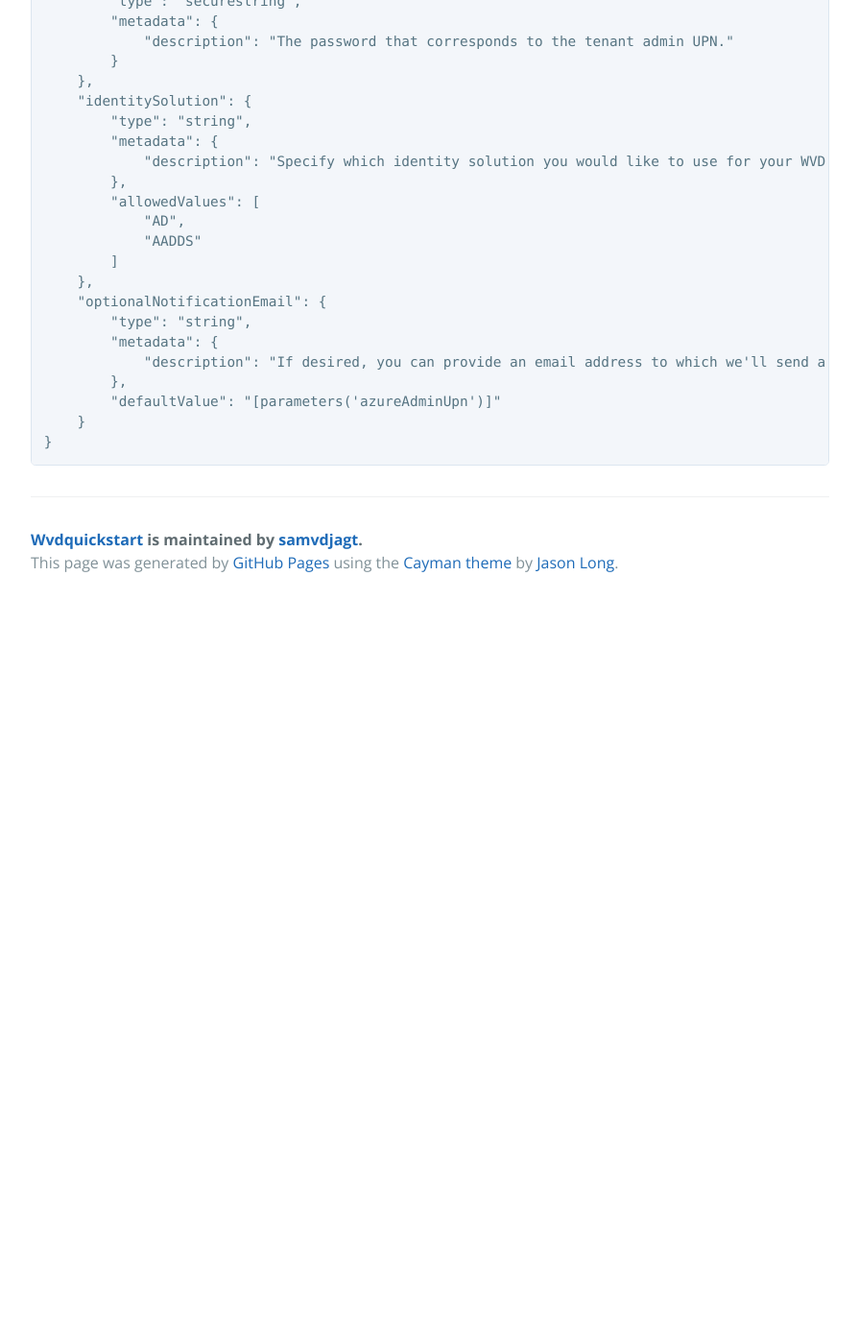
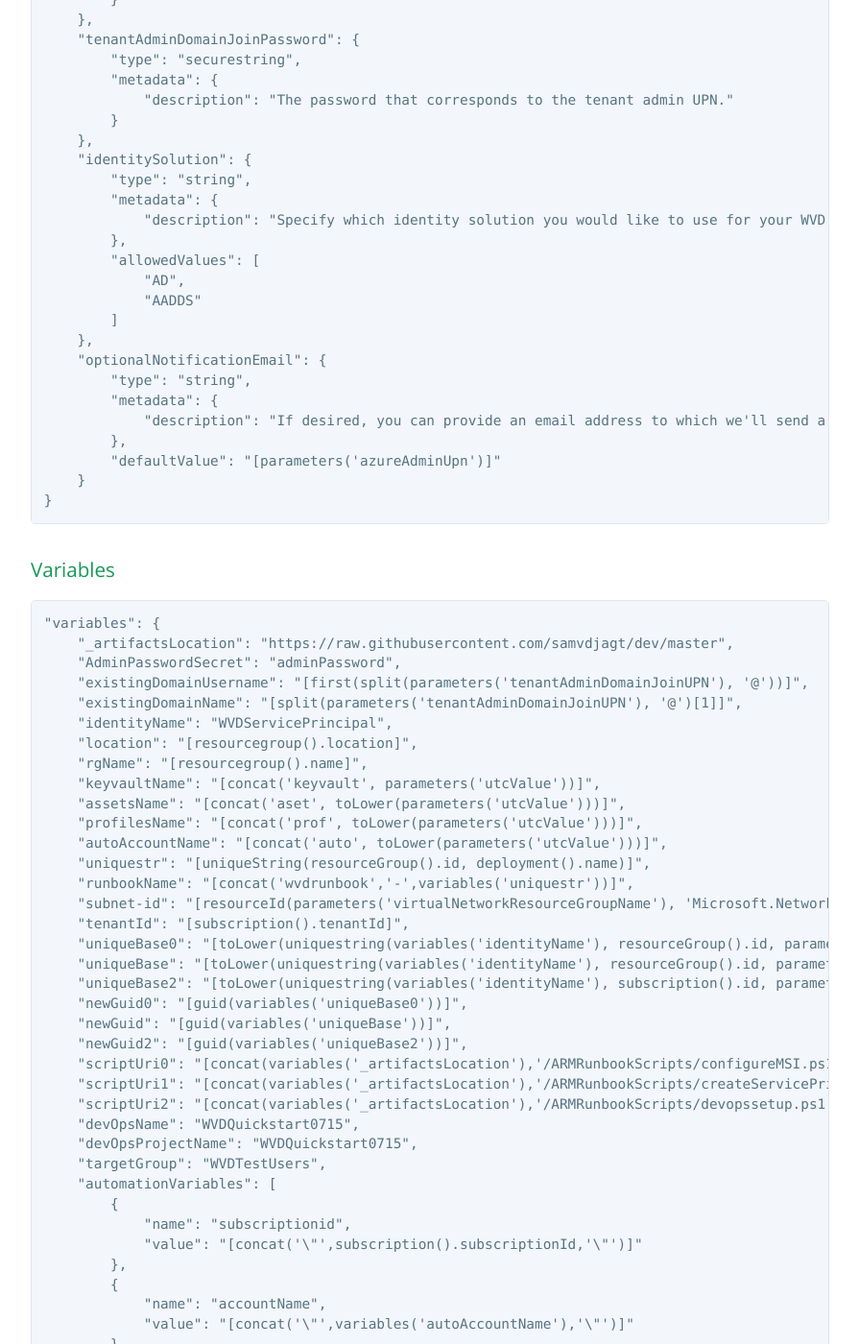
Before and after one commit to samvdjagt/wvdquickstart, a Jekyll site: the page built from armdeployment.md, in a window 1280 px wide and 1400 px high, scrolled down 1547 px. Shown: the whole window at 96% size, without its empty margins (192-1087 px from the left). Built offline with Jekyll 4.4.1, drawn with Linux system fonts in a browser that asks for light colours; before the commit the page ends 2177 px from its top, so only the background shows below that; some of the changed text lies outside the part shown.

Commit message:
Update armdeployment.md

````diff
--- a/armdeployment.md
+++ b/armdeployment.md
@@ -7,6 +7,7 @@ filename: armdeployment
 ## Breakdown of ARM Deployment to Setup Azure DevOps
 To understand the first of the two major deployments in the WVD Quickstart, the ARM deployment that configures the Azure DevOps automation and deploys some supporting resources, let's dive into the ARM template itself.
 
+### Parameters
 ```
 "parameters": {
     "utcValue": {
@@ -80,3 +81,122 @@ To understand the first of the two major deployments in the WVD Quickstart, the
     }
 }
 ```
+
+### Variables
+```
+"variables": {
+    "_artifactsLocation": "https://raw.githubusercontent.com/samvdjagt/dev/master",
+    "AdminPasswordSecret": "adminPassword",
+    "existingDomainUsername": "[first(split(parameters('tenantAdminDomainJoinUPN'), '@'))]",
+    "existingDomainName": "[split(parameters('tenantAdminDomainJoinUPN'), '@')[1]]",
+    "identityName": "WVDServicePrincipal",
+    "location": "[resourcegroup().location]",
+    "rgName": "[resourcegroup().name]",
+    "keyvaultName": "[concat('keyvault', parameters('utcValue'))]",
+    "assetsName": "[concat('aset', toLower(parameters('utcValue')))]",
+    "profilesName": "[concat('prof', toLower(parameters('utcValue')))]",
+    "autoAccountName": "[concat('auto', toLower(parameters('utcValue')))]",
+    "uniquestr": "[uniqueString(resourceGroup().id, deployment().name)]",
+    "runbookName": "[concat('wvdrunbook','-',variables('uniquestr'))]",
+    "subnet-id": "[resourceId(parameters('virtualNetworkResourceGroupName'), 'Microsoft.Network/virtualNetworks/subnets', parameters('existingVnetName'), parameters('existingSubnetName'))]",
+    "tenantId": "[subscription().tenantId]",
+    "uniqueBase0": "[toLower(uniquestring(variables('identityName'), resourceGroup().id, parameters('utcValue'),'MSISetup'))]",
+    "uniqueBase": "[toLower(uniquestring(variables('identityName'), resourceGroup().id, parameters('utcValue'),variables('autoAccountName')))]",
+    "uniqueBase2": "[toLower(uniquestring(variables('identityName'), subscription().id, parameters('utcValue'),'devOpsSetup'))]",
+    "newGuid0": "[guid(variables('uniqueBase0'))]",
+    "newGuid": "[guid(variables('uniqueBase'))]",
+    "newGuid2": "[guid(variables('uniqueBase2'))]",
+    "scriptUri0": "[concat(variables('_artifactsLocation'),'/ARMRunbookScripts/configureMSI.ps1')]",
+    "scriptUri1": "[concat(variables('_artifactsLocation'),'/ARMRunbookScripts/createServicePrincipal.ps1')]",
+    "scriptUri2": "[concat(variables('_artifactsLocation'),'/ARMRunbookScripts/devopssetup.ps1')]",
+    "devOpsName": "WVDQuickstart0715",
+    "devOpsProjectName": "WVDQuickstart0715",
+    "targetGroup": "WVDTestUsers",
+    "automationVariables": [
+        {
+            "name": "subscriptionid",
+            "value": "[concat('\"',subscription().subscriptionId,'\"')]"
+        },
+        {
+            "name": "accountName",
+            "value": "[concat('\"',variables('autoAccountName'),'\"')]"
+        },
+        {
+            "name": "AppName",
+            "value": "[concat('\"',variables('identityName'),'\"')]"
+        },
+        {
+            "name": "ResourceGroupName",
+            "value": "[concat('\"',variables('rgName'),'\"')]"
+        },
+        {
+            "name": "fileURI",
+            "value": "[concat('\"',variables('_artifactsLocation'),'\"')]"
+        },
+        {
+            "name": "orgName",
+            "value": "[concat('\"',variables('devOpsName'),'\"')]"
+        },
+        {
+            "name": "projectName",
+            "value": "[concat('\"',variables('devOpsProjectName'),'\"')]"
+        },
+        {
+            "name": "location",
+            "value": "[concat('\"',variables('location'),'\"')]"
+        },
+        {
+            "name": "adminUsername",
+            "value": "[concat('\"',variables('existingDomainUsername'),'\"')]"
+        },
+                    {
+            "name": "domainName",
+            "value": "[concat('\"',variables('existingDomainName'),'\"')]"
+        },
+        {
+            "name": "keyvaultName",
+            "value": "[concat('\"',variables('keyvaultName'),'\"')]"
+        },
+        {
+            "name": "assetsName",
+            "value": "[concat('\"',variables('assetsName'),'\"')]"
+        },
+        {
+            "name": "profilesName",
+            "value": "[concat('\"',variables('profilesName'),'\"')]"
+        },
+        {
+            "name": "tenantAdminDomainJoinUPN",
+            "value": "[concat('\"',parameters('tenantAdminDomainJoinUPN'),'\"')]"
+        },
+        {
+            "name": "computerName",
+            "value": "[concat('\"',parameters('computerName'),'\"')]"
+        },
+        {
+            "name": "existingVnetName",
+            "value": "[concat('\"',parameters('existingVnetName'),'\"')]"
+        },
+        {
+            "name": "existingSubnetName",
+            "value": "[concat('\"',parameters('existingSubnetName'),'\"')]"
+        },
+        {
+            "name": "virtualNetworkResourceGroupName",
+            "value": "[concat('\"',parameters('virtualNetworkResourceGroupName'),'\"')]"
+        },
+        {
+            "name": "targetGroup",
+            "value": "[concat('\"', variables('targetGroup'),'\"')]"
+        },
+        {
+            "name": "identitySolution",
+            "value": "[concat('\"',parameters('identitySolution'),'\"')]"
+        },
+        {
+            "name": "notificationEmail",
+            "value": "[concat('\"',parameters('optionalNotificationEmail'),'\"')]"
+        }
+    ]
+},
+```
````
